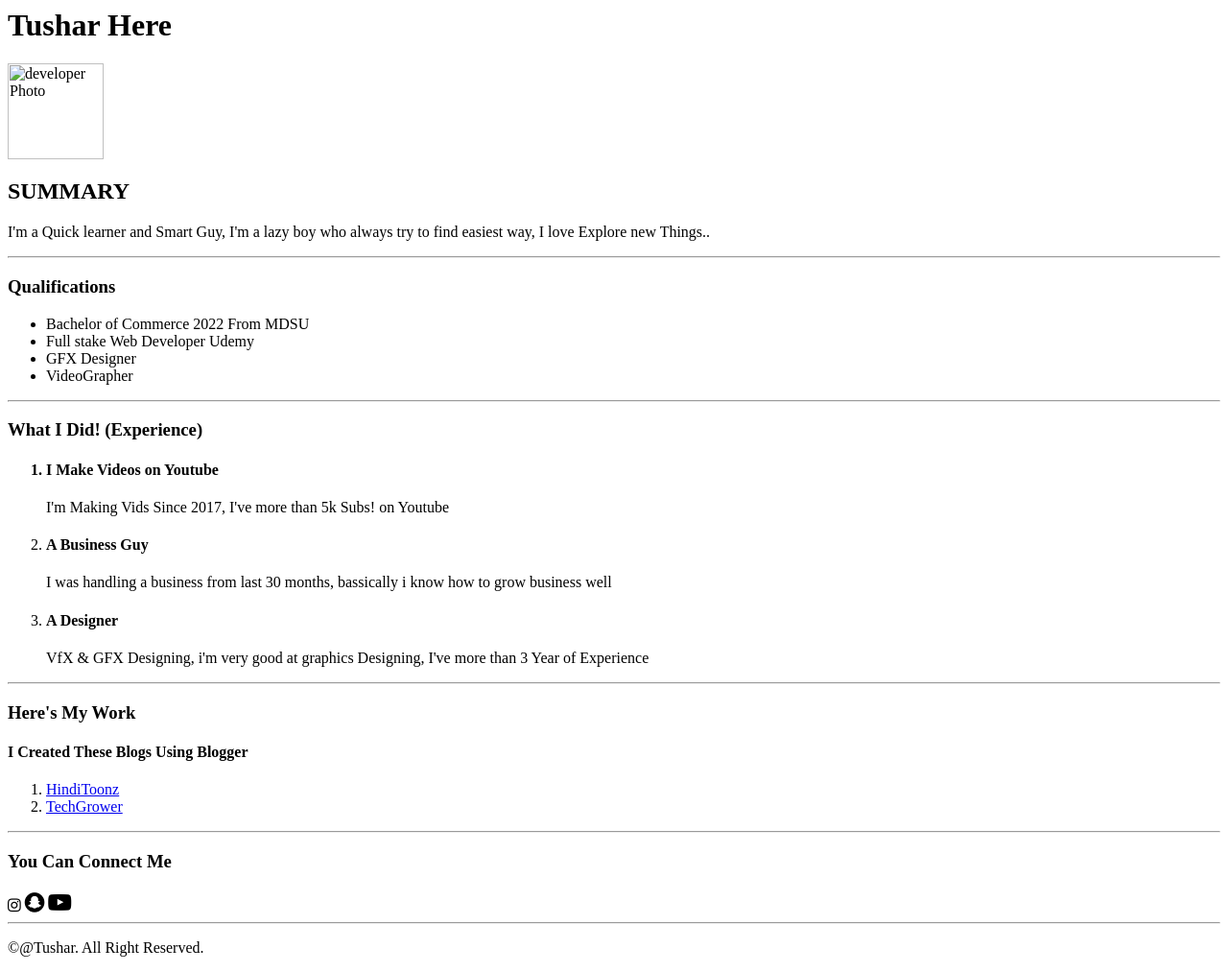
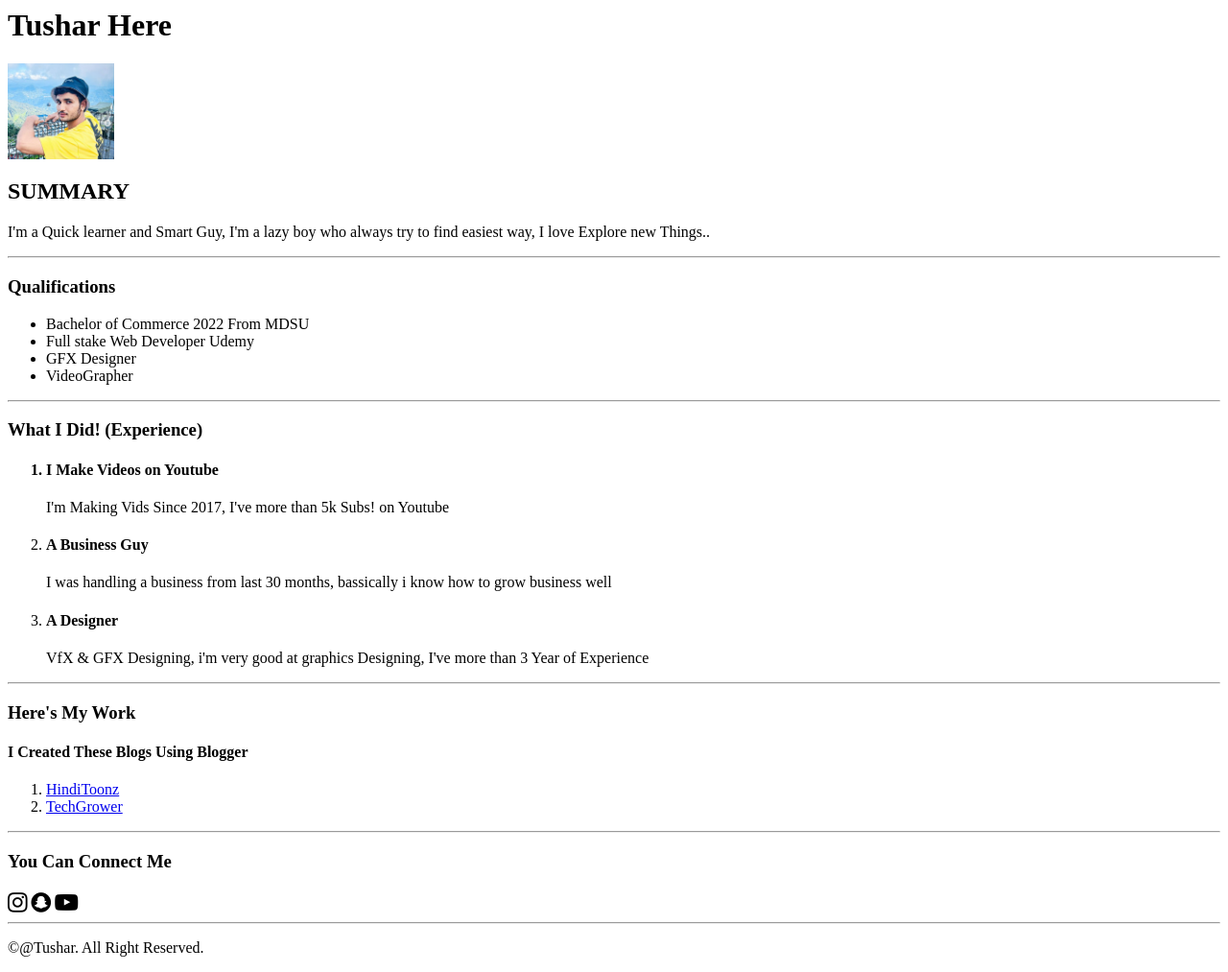
Before and after one commit to tusharthexD/html.capstone, a plain HTML site: page index.html in a window 1280 px wide. Shown: the whole page at 96% size. Drawn offline with Linux system fonts and the light colour scheme.

Commit message:
index.html

```diff
--- a/index.html
+++ b/index.html
@@ -6,7 +6,7 @@
 </head>
 <body>
 <H1>Tushar Here</H1>
-<img src="\profile.png" height="100"  alt="developer Photo">
+<img src="\Capstone\profile.png" height="100"  alt="developer Photo">
 <h2>SUMMARY</h2>
 <P>I'm a Quick learner and Smart Guy, I'm a lazy boy who always try to find easiest way, I love Explore new Things.. </P><hr />
 <H3>Qualifications</H3>
@@ -34,7 +34,7 @@
 </ol><hr>
 <h3>You Can Connect Me</h3>
 
-<a href="https:/www.instagram.com/tusharspamz"><i class="fa fa-instagram" style="font-size:px;color:black"></i></a></li>
+<a href="https:/www.instagram.com/tusharspamz"><i class="fa fa-instagram" style="font-size:24px;color:black"></i></a></li>
 <a href="https:/www.snapchat.com/tusharspamz"><i class="fa fa-snapchat" style="font-size:24px;color:black"></i></a>
 <a href="https://www.youtube.com/TechGrower"><i class="fa fa-youtube-play" style="font-size:24px;color:black"></i></a>
 <hr />
```
